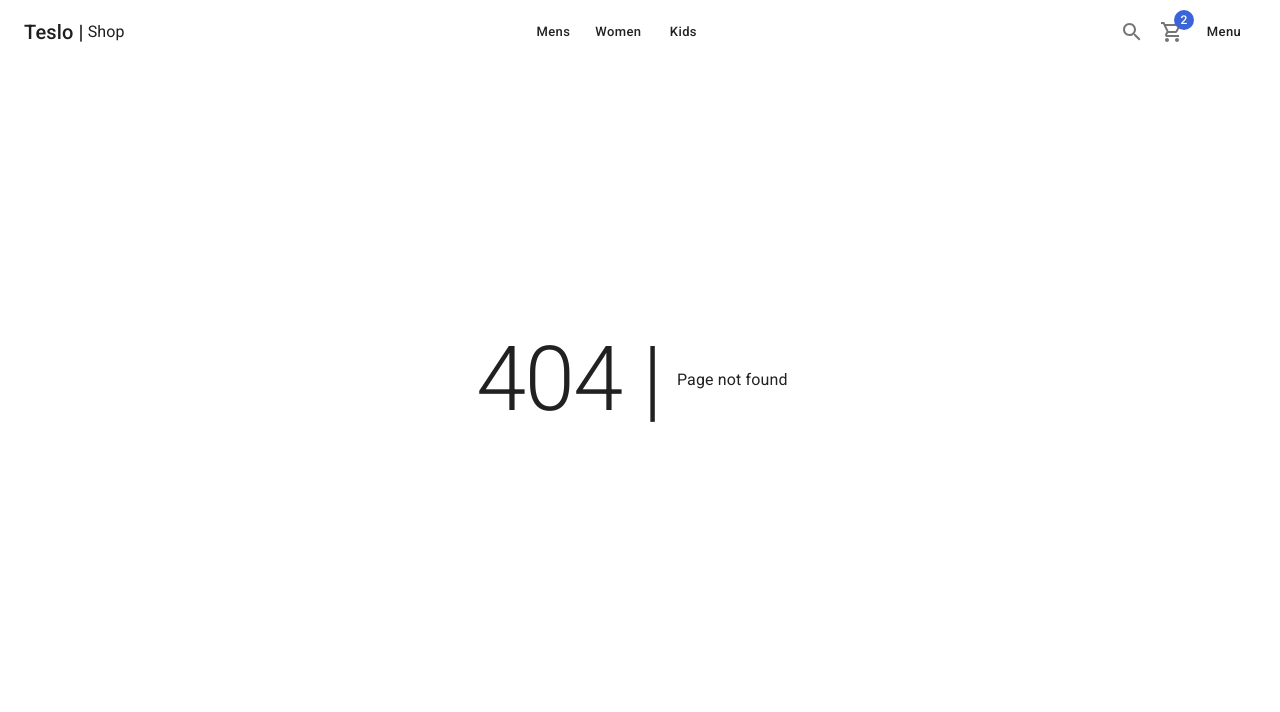
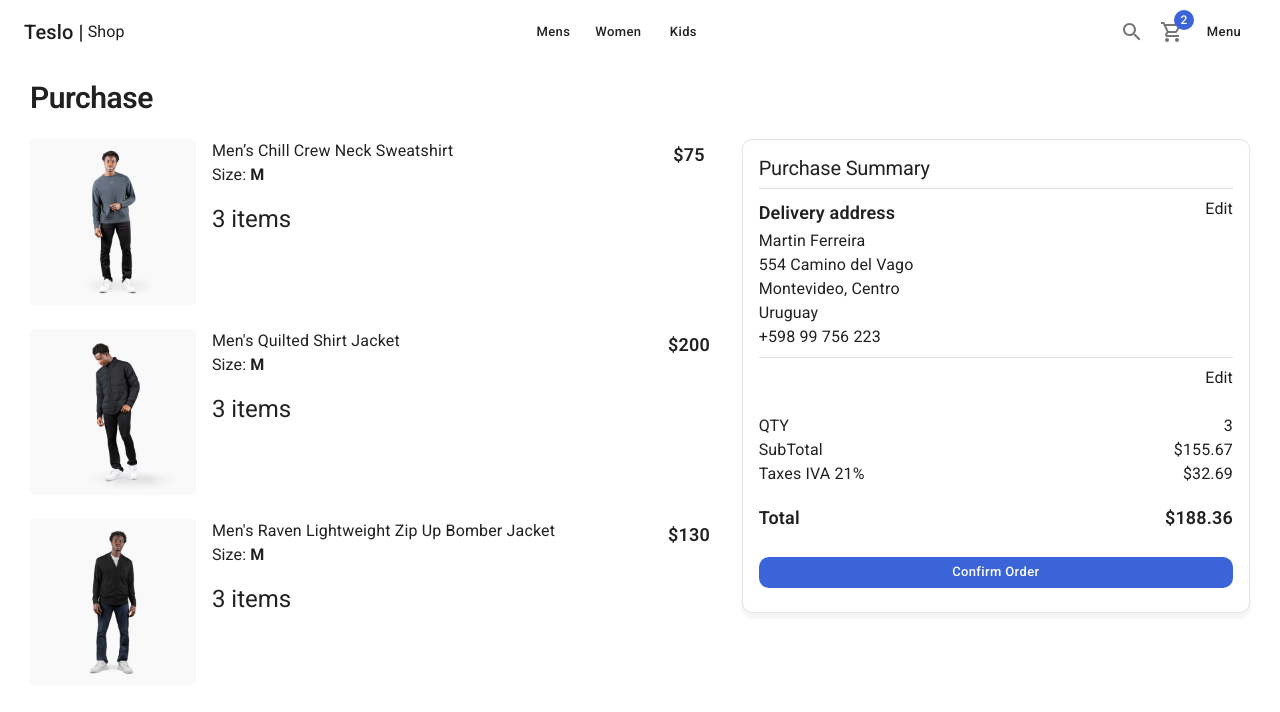
Before and after one commit to martinfyic/nextjs-ecommerce, a Next.js app: page /checkout/summary in a window 1280 px wide. Before the commit this address had no page. Shown: the top 712 px of the page. Built offline with nearby package versions, Linux system fonts and the light colour scheme.

Commit message:
feat: :lipstick: add pages/checkout/summary.tsx

```diff
--- /dev/null
+++ b/pages/checkout/summary.tsx
@@ -0,0 +1,110 @@
+import { FC } from 'react';
+import NextLink from 'next/link';
+import {
+	Box,
+	Button,
+	Card,
+	CardContent,
+	Divider,
+	Grid,
+	Link,
+	Typography,
+} from '@mui/material';
+
+import { CartList, CartOrderSumary } from '@/components/cart';
+import { ShopLayout } from '@/components/layouts';
+
+const SummaryPage: FC = () => {
+	return (
+		<ShopLayout
+			title='Purchase Summary'
+			pageDescription='Purchase Order Summary'
+		>
+			<Typography
+				variant='h1'
+				component='h1'
+			>
+				Purchase
+			</Typography>
+
+			<Grid container>
+				<Grid
+					item
+					xs={12}
+					sm={7}
+				>
+					<CartList />
+				</Grid>
+
+				<Grid
+					item
+					xs={12}
+					sm={5}
+				>
+					<Card
+						className='summary-card'
+						sx={{ mt: { xs: 3 } }}
+					>
+						<CardContent>
+							<Typography
+								variant='h2'
+								component='h2'
+							>
+								Purchase Summary
+							</Typography>
+							<Divider sx={{ my: 1 }} />
+
+							<Box
+								display='flex'
+								justifyContent='space-between'
+							>
+								<Typography variant='subtitle1'>Delivery address</Typography>
+								<Link
+									component={NextLink}
+									href='/checkout/address'
+									passHref
+									underline='hover'
+								>
+									Edit
+								</Link>
+							</Box>
+
+							<Typography>Martin Ferreira</Typography>
+							<Typography>554 Camino del Vago</Typography>
+							<Typography>Montevideo, Centro</Typography>
+							<Typography>Uruguay</Typography>
+							<Typography>+598 99 756 223</Typography>
+							<Divider sx={{ my: 1 }} />
+
+							<Box
+								display='flex'
+								justifyContent='end'
+							>
+								<Link
+									component={NextLink}
+									href='/cart'
+									passHref
+									underline='hover'
+								>
+									Edit
+								</Link>
+							</Box>
+							<CartOrderSumary />
+
+							<Box sx={{ mt: 3 }}>
+								<Button
+									color='secondary'
+									className='circular-btn'
+									fullWidth
+								>
+									Confirm Order
+								</Button>
+							</Box>
+						</CardContent>
+					</Card>
+				</Grid>
+			</Grid>
+		</ShopLayout>
+	);
+};
+export default SummaryPage;
```
